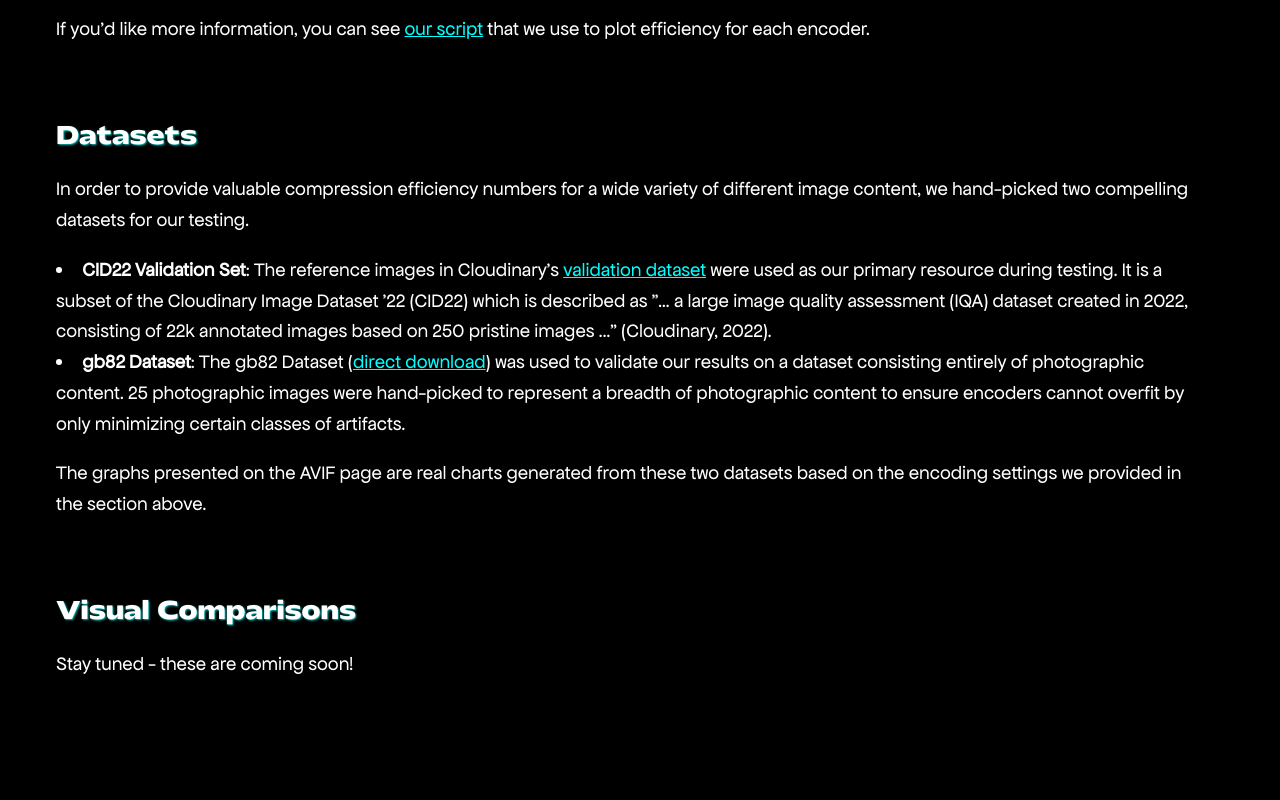
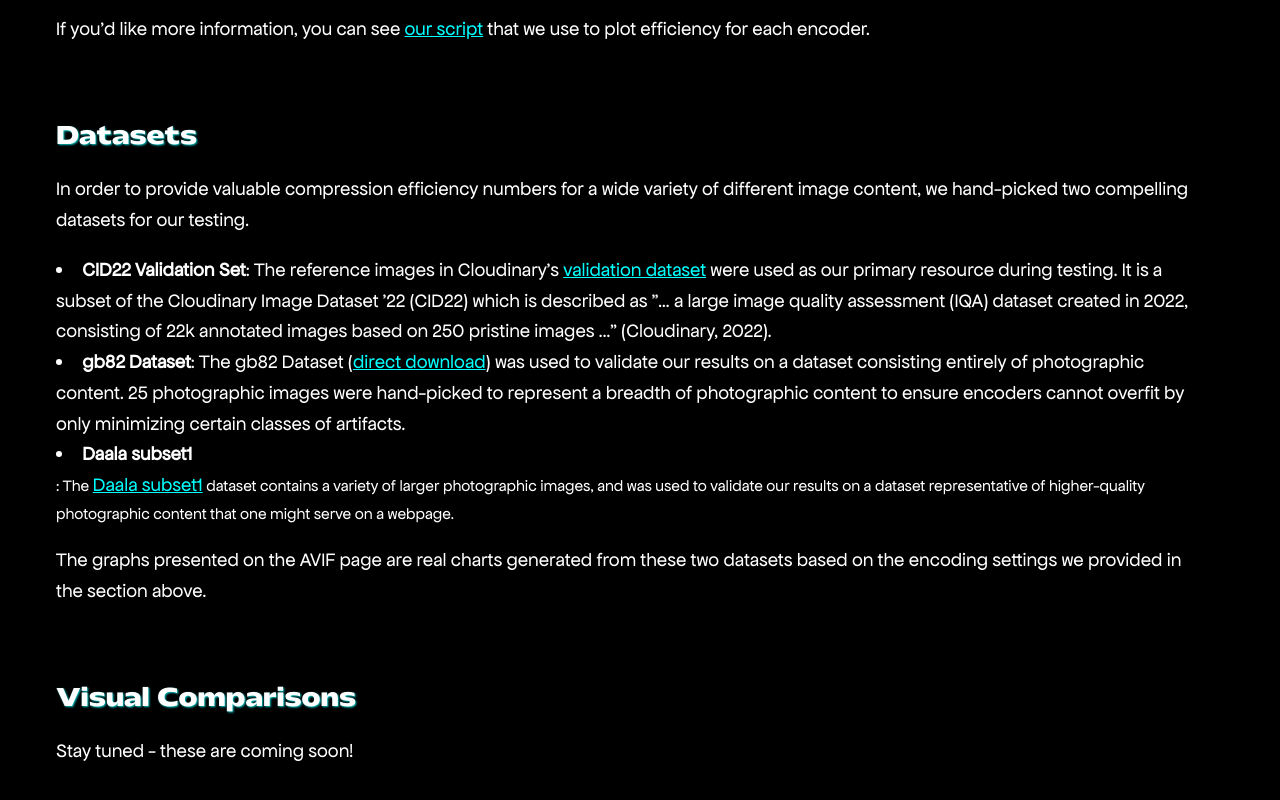
Before and after one commit to gianni-rosato/svt-av1-psy-web, a plain HTML site: page avif/methodology/index.html in a window 1280 px wide. Shown: the part 1186-1986 px from the top of the page. Before the commit the page ends 1917 px from the top, so only its background shows below. Drawn offline with Linux system fonts and the light colour scheme.

Commit message:
feat: daala results for avif

```diff
--- a/avif/methodology/index.html
+++ b/avif/methodology/index.html
@@ -70,7 +70,9 @@
                         The reference images in Cloudinary's <a href="https://cloudinary.com/labs/cid22">validation dataset</a> were used as our primary resource during testing. It is a subset of the Cloudinary Image Dataset '22 (CID22) which is described as "... a large image quality assessment (IQA) dataset created in 2022, consisting of 22k annotated images based on 250 pristine images ..." (Cloudinary, 2022).</li>
                     <li><strong>gb82 Dataset</strong>:
                         The gb82 Dataset (<a href="https://files.catbox.moe/y56ho3.tzst">direct download</a>) was used to validate our results on a dataset consisting entirely of photographic content. 25 photographic images were hand-picked to represent a breadth of photographic content to ensure encoders cannot overfit by only minimizing certain classes of artifacts.</li>
-                </p>
+                    <li><strong>Daala subset1</strong></li>:
+                        The <a href="https://github.com/WyohKnott/image-formats-comparison">Daala subset1</a> dataset contains a variety of larger photographic images, and was used to validate our results on a dataset representative of higher-quality photographic content that one might serve on a webpage.
+                    </p>
                 <p>The graphs presented on the AVIF page are real charts generated from these two datasets based on the encoding settings we provided in the section above.</p>
             </div>
         </section>
```
Also changed, not shown: avif/index.html (+1 -1 lines), static/images/avif-daala.svg (added).
